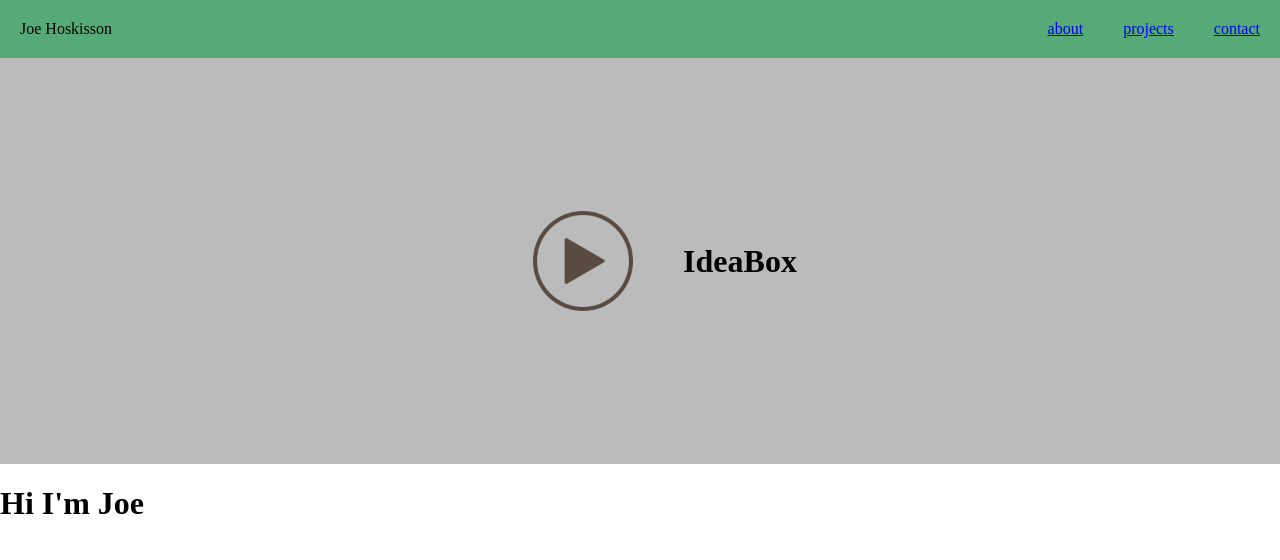
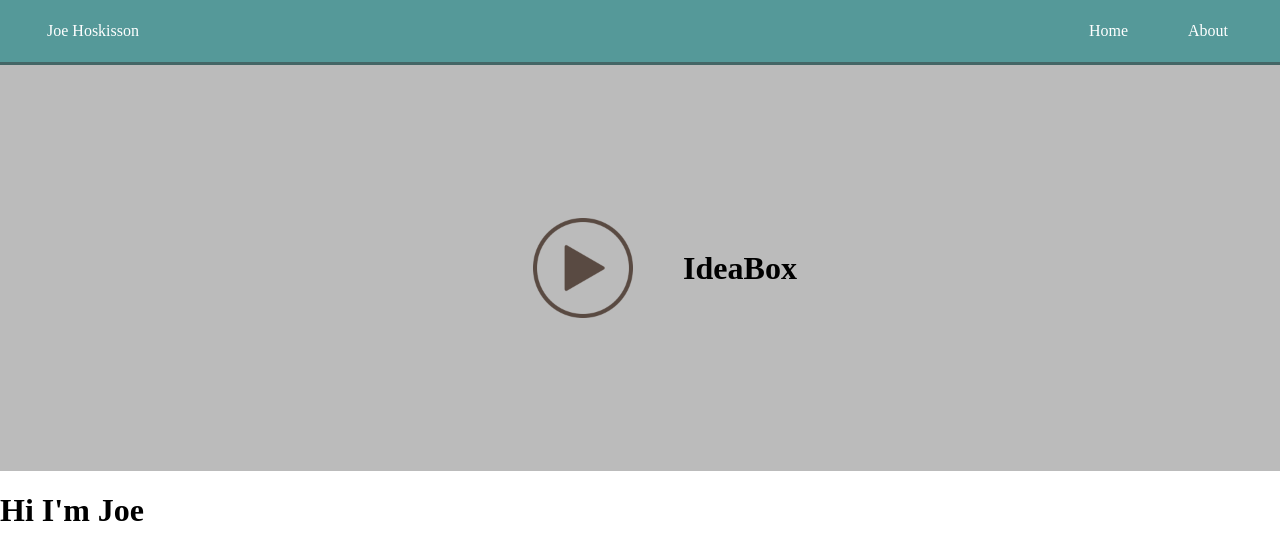
Before and after one commit to joevus/portfolio-ideabox, a React (Create React App) app: page / in a window 1280 px wide. Shown: the top 560 px of the page. Built offline with nearby package versions, Linux system fonts and the light colour scheme.

Commit message:
started designing navbar better.

```diff
--- a/src/components/navbar/Navbar.js
+++ b/src/components/navbar/Navbar.js
@@ -3,12 +3,13 @@ import React from "react";
 class Navbar extends React.Component {
   render() {
     return(
-      <div className="navbar">
+      <nav className="navbar">
         <div className="brand">Joe Hoskisson</div>
-        <div className="navLink"><a href="#">about</a></div>
-        <div className="navLink"><a href="#">projects</a></div>
-        <div className="navLink"><a href="#">contact</a></div>
-      </div>
+        <div className="nav-right">
+          <a className="navLink" href="#">Home</a>
+          <a className="navLink" href="#">About</a>
+        </div>
+      </nav>
     )
   }
 }
--- a/src/css/index.css
+++ b/src/css/index.css
@@ -13,19 +13,30 @@ html {
 }
 
 .navbar {
-  display: flex;
-  align-items: center;
-  width: 100%;
-  background: #55aa77;
+  color: white;
+  display: grid;
+  grid-template-columns: 1fr 1fr;
+  background: #559999;
+  border-bottom: solid #446666 3px;
 }
 
 .brand {
-  /* take up the rest of remaining space */
-  flex: 1;
+  margin-left: 25px;
+}
+
+.nav-right {
+  justify-self: end;
+  margin-right: 30px;
+}
+
+.nav-right a {
+  margin-left: 60px;
+  text-decoration: none;
+  color: white;
 }
 
 .navbar div {
-  padding: 20px;
+  padding: 22px;
 }
 
 /* for mobile */
```
